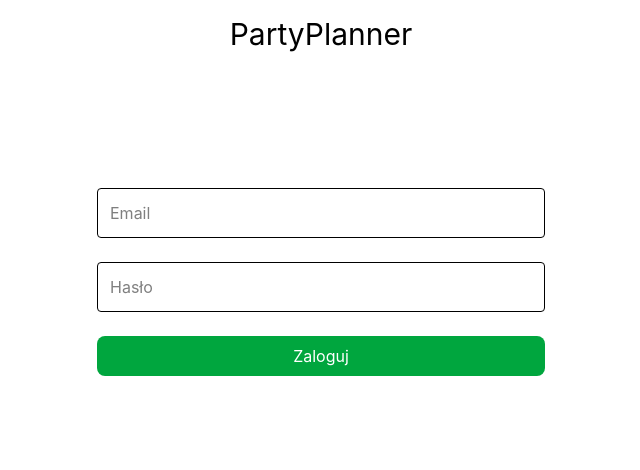
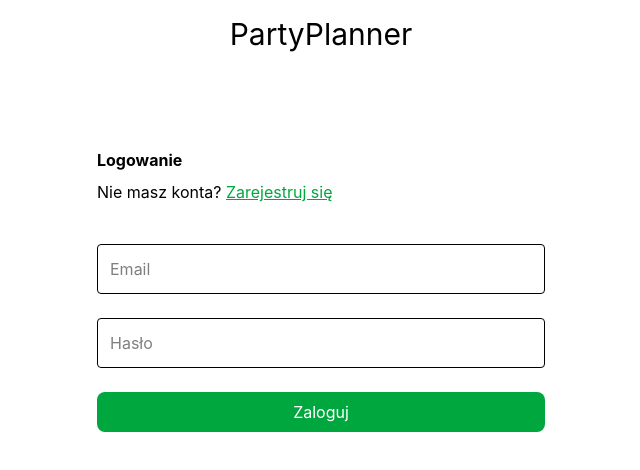
Before and after one commit to AbbathDeath/PartyPlanner, a React app in the folder frontend/: page /signin in a window 1280 px wide. Shown: the top 470 px of the page, without its empty margins (319-959 px from the left). Built offline with nearby package versions, Linux system fonts and the light colour scheme; no server answers; the HTML template or start-up script is replaced by a standard one.

Commit message:
Add PrivateRoute for dashboard and style auth links

```diff
--- a/frontend/src/router.jsx
+++ b/frontend/src/router.jsx
@@ -3,10 +3,17 @@ import App from "./App";
 import SignUpPage from './сomponents/SignupPage';
 import SignInPage from './сomponents/SignInPage';
 import Dashboard from './сomponents/Dashboard';
+import PrivateRoute from './сomponents/PrivateRoute';
 
 export const router = createBrowserRouter([
     {path: "/", element: <App />},
     {path: "/signup", element: <SignUpPage />},
     {path: "/signin", element: <SignInPage />},
-    {path: "/dashboard", element: <Dashboard />},
+    {path: "/dashboard", element: (
+            <PrivateRoute>
+                <Dashboard /> {" "}
+            </PrivateRoute>
+
+        ),
+    },
 ]);
--- /dev/null
+++ b/frontend/src/сomponents/PrivateRoute.jsx
@@ -0,0 +1,14 @@
+import { UserAuth } from "../Context/AuthContext";
+import { Navigate } from "react-router";
+
+const PrivateRoute = ({ children }) => {
+    const { session } = UserAuth();
+
+    if (session === undefined) {
+        return <p>Ładowanie..</p>;
+    }
+
+    return session ? children : <Navigate to="/signin"/>;
+};
+
+export default PrivateRoute
--- a/frontend/src/сomponents/SignInPage.jsx
+++ b/frontend/src/сomponents/SignInPage.jsx
@@ -62,6 +62,11 @@ const SignInPage = () => {
     return (
         <div>
             <form onSubmit={handleSignIn} className='max-w-md m-auto pt-24'>
+                <h2 className='font-bold pb-2'>Logowanie</h2>
+                <p>
+                    Nie masz konta? <Link to='/signup' className="text-green-600 underline hover:text-green-800">Zarejestruj się</Link>
+                </p>
+
                 <div className='flex flex-col py-4'>
                     <input
                         value={email}
--- a/frontend/src/сomponents/SignUpPage.jsx
+++ b/frontend/src/сomponents/SignUpPage.jsx
@@ -85,7 +85,7 @@ const SignUpPage = () => {
             <form onSubmit={handleSignUp} className='max-w-md m-auto pt-24'>
                 <h2 className='font-bold pb-2'>Rejestracja</h2>
                 <p>
-                    Masz już konto? <Link to='/signin'>Zaloguj się</Link>
+                    Masz już konto? <Link to='/signin' className="text-green-600 underline hover:text-green-800">Zaloguj się</Link>
                 </p>
 
                 <div className='flex flex-col py-4'>
```
